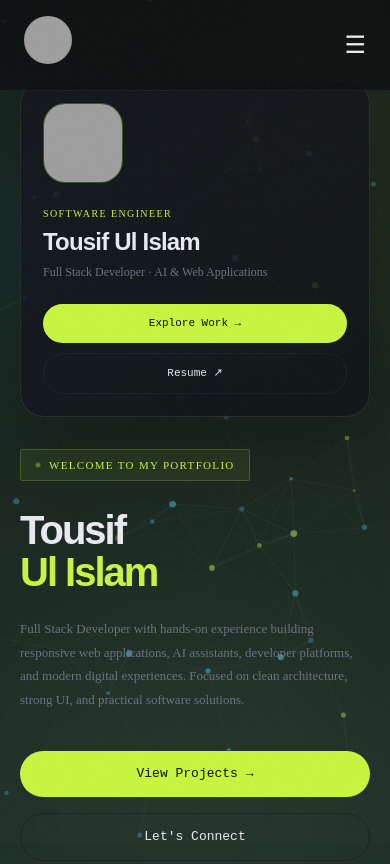
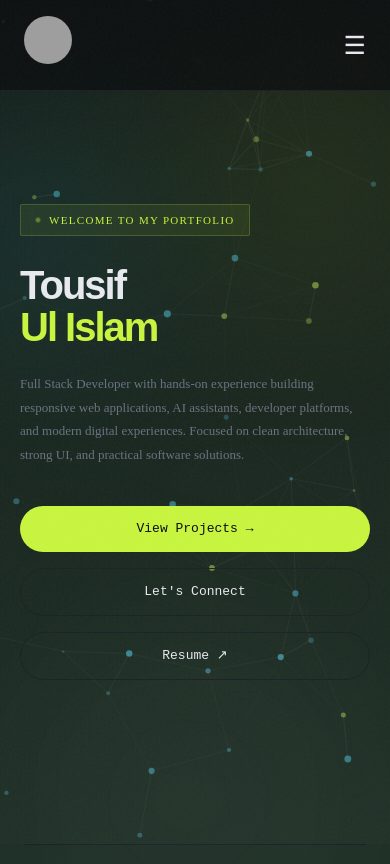
Before and after one commit to tousifulislam/Tousif-Ul-Islam, a plain HTML site: page index.html in a window 390 px wide. Shown: the top 864 px of the page. Drawn offline with Linux system fonts and the light colour scheme; grey boxes are pictures that could not be loaded.

Commit message:
Update index.html

```diff
--- a/index.html
+++ b/index.html
@@ -124,8 +124,8 @@
       .nav-logo {
         font-family: "Syne", sans-serif;
         font-weight: 800;
-        font-size: 18px;
-        letter-spacing: -0.5px;
+        font-size: 19px;
+        letter-spacing: -0.6px;
         color: var(--accent);
       }
 
@@ -154,14 +154,14 @@
         background: none;
         border: none;
         color: var(--text);
-        font-size: 24px;
+        font-size: 25px;
         cursor: pointer;
       }
 
       /* ── HERO ── */
       .hero {
         min-height: 100vh;
-        display: grid;
+        display: flex;
         grid-template-columns: 1fr 1fr;
         align-items: center;
         padding: 120px 48px 80px;
@@ -979,24 +979,9 @@
     </nav>
     <!-- HERO -->
     <section class="hero" id="about">
+
+
       <div class="hero-right">
-        <div class="profile-panel reveal">
-          <div class="profile-avatar">
-            <img src="https://i.postimg.cc/NFpdPWTW/Whats-App-Image-2026-06-22-at-10-45-07-AM.jpg" alt="Tousif Ul Islam">
-          </div>
-          <div class="profile-copy">
-            <span class="profile-kicker">Software Engineer</span>
-            <h2>Tousif Ul Islam</h2>
-            <p>Full Stack Developer · AI & Web Applications</p>
-          </div>
-          <div class="profile-actions">
-            <a class="btn btn-primary" href="#projects">Explore Work →</a>
-            <a class="btn btn-outline" href="Resume.html">Resume ↗</a>
-          </div>
-        </div>
-      </div>
-
-      <div class="hero-left">
         <div class="hero-tag">WELCOME TO MY PORTFOLIO</div>
         <h1>Tousif<br /><span>Ul Islam</span></h1>
         <p class="hero-desc">
@@ -1008,6 +993,7 @@
         <div class="hero-btns">
           <a href="#projects" class="btn btn-primary">View Projects →</a>
           <a href="#contact" class="btn btn-outline">Let's Connect</a>
+            <a class="btn btn-outline" href="Resume.html">Resume ↗</a>
         </div>
       </div>
     </section>
```
